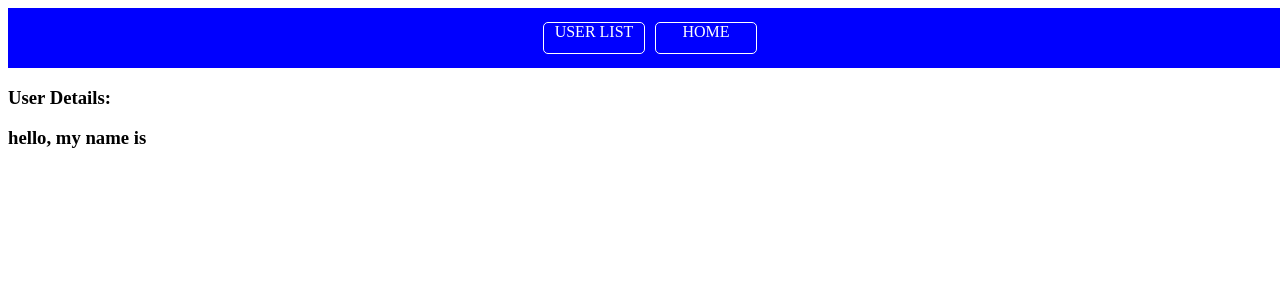
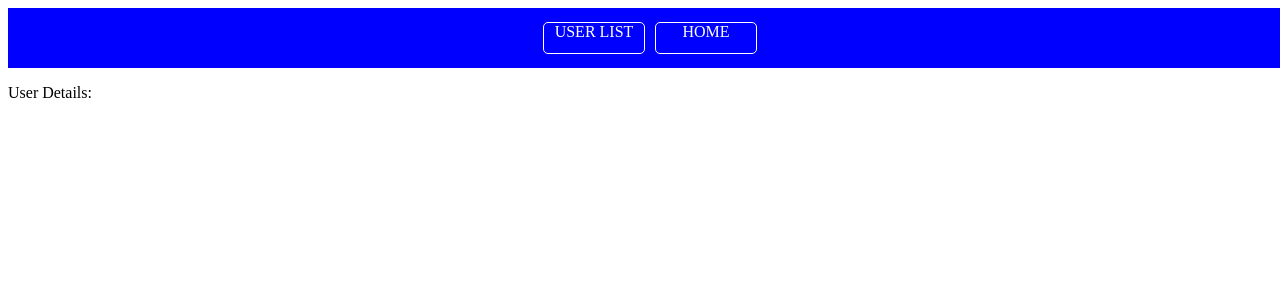
Before and after one commit to SvetlinGG/Signals-and-Routing, an Angular app in the folder signals/: page /users/details/1 in a window 1280 px wide. Shown: the top 300 px of the page. Built offline with nearby package versions, Linux system fonts and the light colour scheme; no server answers.

Commit message:
setup markup

```diff
--- a/signals/src/app/users/user-details/user-details.component.html
+++ b/signals/src/app/users/user-details/user-details.component.html
@@ -1,2 +1,4 @@
-<h3>User Details: </h3>
-<h3>hello, my name is {{user?.name}} </h3>
+<p>User Details: </p>
+@if (user) {
+    <h3>hello, my name is {{user.name}} </h3>
+}
```
